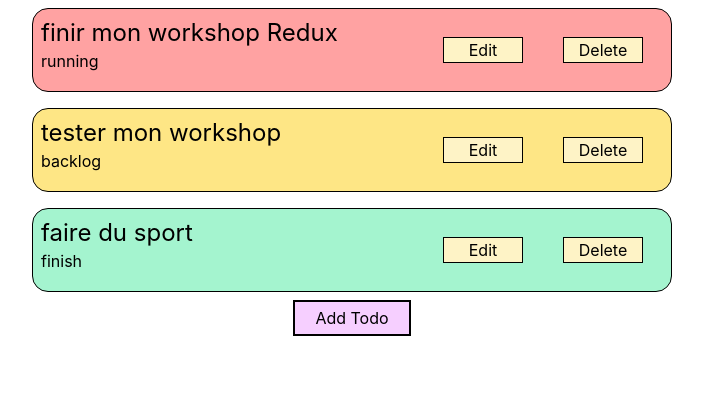
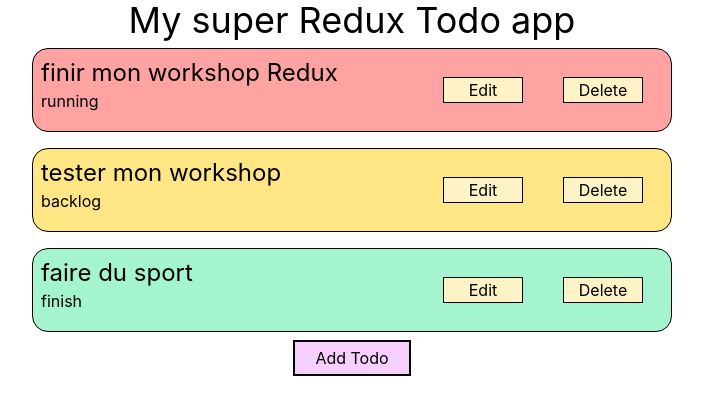
Before and after one commit to pedro88/redux-workshop, a React (Vite) app in the folder my-app/: page / in a window 1280 px wide. Shown: the top 414 px of the page, without its empty margins (288-991 px from the left). Built offline with nearby package versions, Linux system fonts and the light colour scheme.

Commit message:
fix small stuffs

```diff
--- a/my-app/src/app/components/EditTodo.tsx
+++ b/my-app/src/app/components/EditTodo.tsx
@@ -20,7 +20,7 @@
       priority: selectedTodo!.priority,
     })
 
-    //hooks
+    //Hooks
     const dispatch = useDispatch()
 
     //Handlers
--- a/my-app/src/app/components/Todo.tsx
+++ b/my-app/src/app/components/Todo.tsx
@@ -4,7 +4,7 @@
 import { deleteTodo, displayEditTodo, selectTodo } from "../redux/todoSlice"
 
 const Todo: React.FC<{ todo: TodoType }> = ({ todo }) => {
-  //hook  -- useDispatch est un custom hook de Redux qui permet d'agir sur le store. Sans useDispatch, impossible de changer l'état de ton App
+  //Hooks  -- useDispatch est un custom hook de Redux qui permet d'agir sur le store. Sans useDispatch, impossible de changer l'état de ton App
   const dispatch = useDispatch()
 
   //Handlers
--- a/my-app/src/app/components/TodoDisplayer.tsx
+++ b/my-app/src/app/components/TodoDisplayer.tsx
@@ -12,7 +12,6 @@
 
   //Selector -- Les sélectors permettet de "pointer" une partie du store que l'on veut connaitre
   const todos = useSelector((state: RootState) => state.todo.todos)
-
   const selectedTodo = useSelector(
     (state: RootState) => state.todo.selectedTodo,
   )
@@ -23,6 +22,7 @@
   return (
     <>
       <section className="flex flex-col justify-between w-[50vw] items-center m-auto">
+        <h1 className="text-4xl">My super Redux Todo app</h1>
         {todos.map((todo: TodoType) => (
           <div key={todo.id} className="my-2">
             <Todo todo={todo}></Todo>
```
Also changed, not shown: my-app/src/app/components/AddTodo.tsx (+2 -5 lines).
